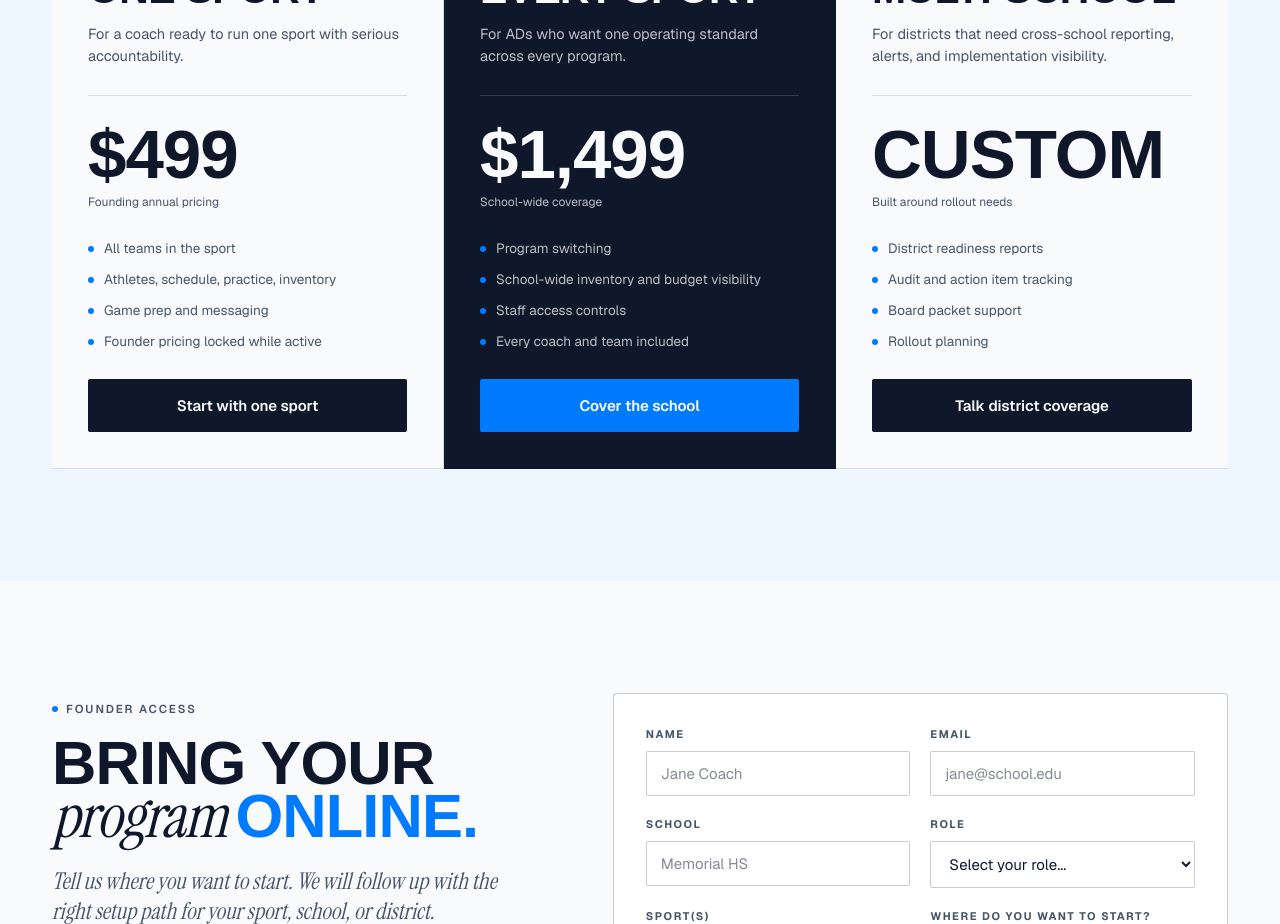
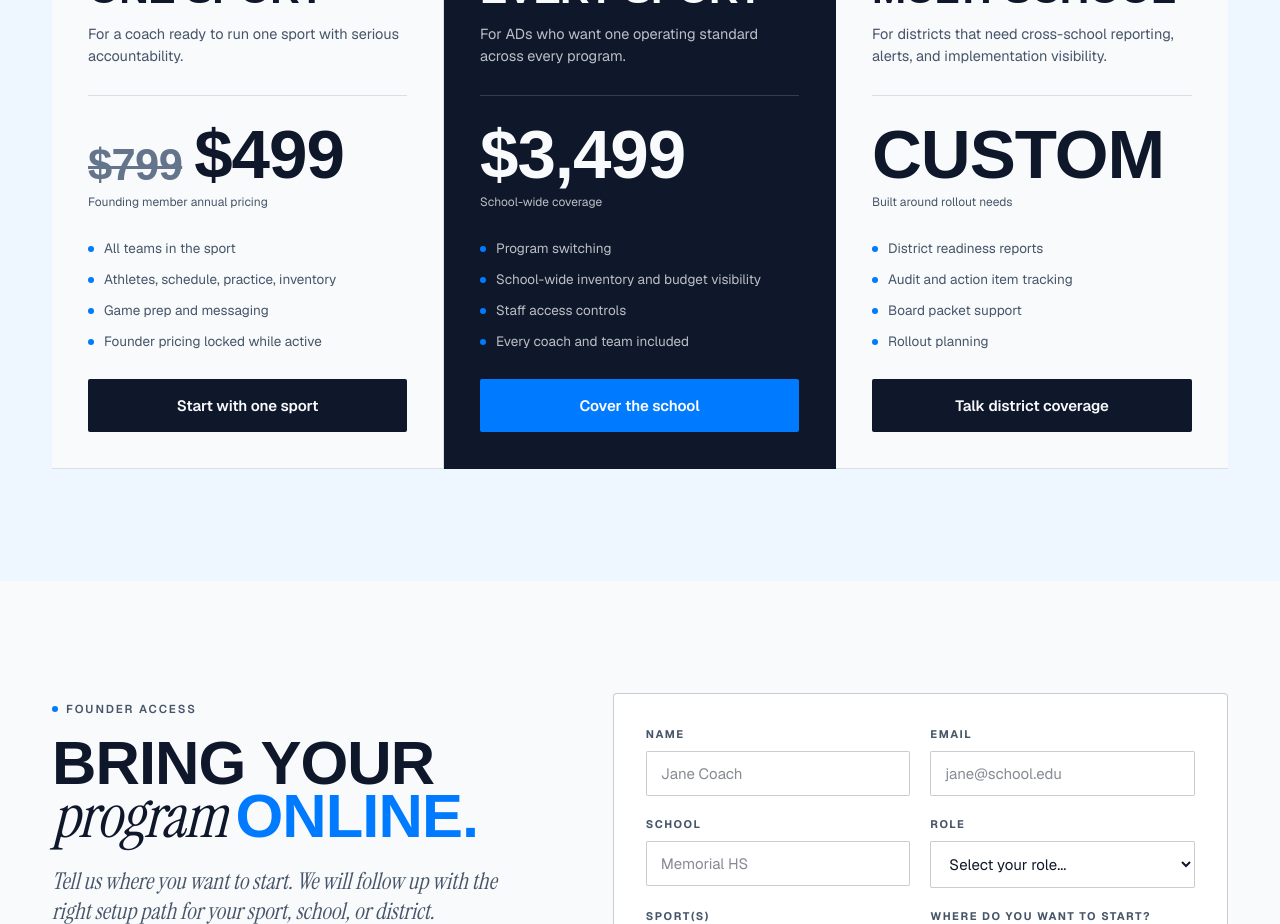
Before and after one commit to jyuseflarry-max/theprogramsuite, a Next.js app: page / in a window 1280 px wide. Shown: the part 9960-10884 px from the top of the page. Built offline with nearby package versions, Linux system fonts and the light colour scheme; a web font is replaced by a local one.

Commit message:
Update marketing pricing

```diff
--- a/src/app/page.tsx
+++ b/src/app/page.tsx
@@ -601,7 +601,8 @@ function Pricing() {
             eyebrow="Program"
             name="One sport"
             price="$499"
-            sub="Founding annual pricing"
+            comparePrice="$799"
+            sub="Founding member annual pricing"
             desc="For a coach ready to run one sport with serious accountability."
             features={["All teams in the sport", "Athletes, schedule, practice, inventory", "Game prep and messaging", "Founder pricing locked while active"]}
             cta="Start with one sport"
@@ -610,7 +611,7 @@ function Pricing() {
             featured
             eyebrow="Athletic department"
             name="Every sport"
-            price="$1,499"
+            price="$3,499"
             sub="School-wide coverage"
             desc="For ADs who want one operating standard across every program."
             features={["Program switching", "School-wide inventory and budget visibility", "Staff access controls", "Every coach and team included"]}
@@ -841,6 +842,7 @@ function InfoPanel({ icon, items, title }: { icon: ReactNode; items: string[]; t
 }
 
 function PlanCard({
+  comparePrice,
   cta,
   desc,
   eyebrow,
@@ -850,6 +852,7 @@ function PlanCard({
   price,
   sub,
 }: {
+  comparePrice?: string;
   cta: string;
   desc: string;
   eyebrow: string;
@@ -878,8 +881,18 @@ function PlanCard({
         {desc}
       </p>
       <div className="my-7 h-px" style={{ background: featured ? "rgba(248,250,252,.16)" : "var(--color-line)" }} />
-      <div className="display" style={{ color: foreground, fontSize: "clamp(52px, 5.4vw, 82px)", lineHeight: 0.88 }}>
-        {price}
+      <div className="flex flex-wrap items-end gap-3">
+        {comparePrice ? (
+          <span
+            className="display text-[color:var(--color-muted)] line-through decoration-[0.08em]"
+            style={{ fontSize: "clamp(34px, 3.4vw, 54px)", lineHeight: 0.9 }}
+          >
+            {comparePrice}
+          </span>
+        ) : null}
+        <span className="display" style={{ color: foreground, fontSize: "clamp(52px, 5.4vw, 82px)", lineHeight: 0.88 }}>
+          {price}
+        </span>
       </div>
       <p className="mt-2 text-[12px]" style={{ color: muted }}>
         {sub}
```
